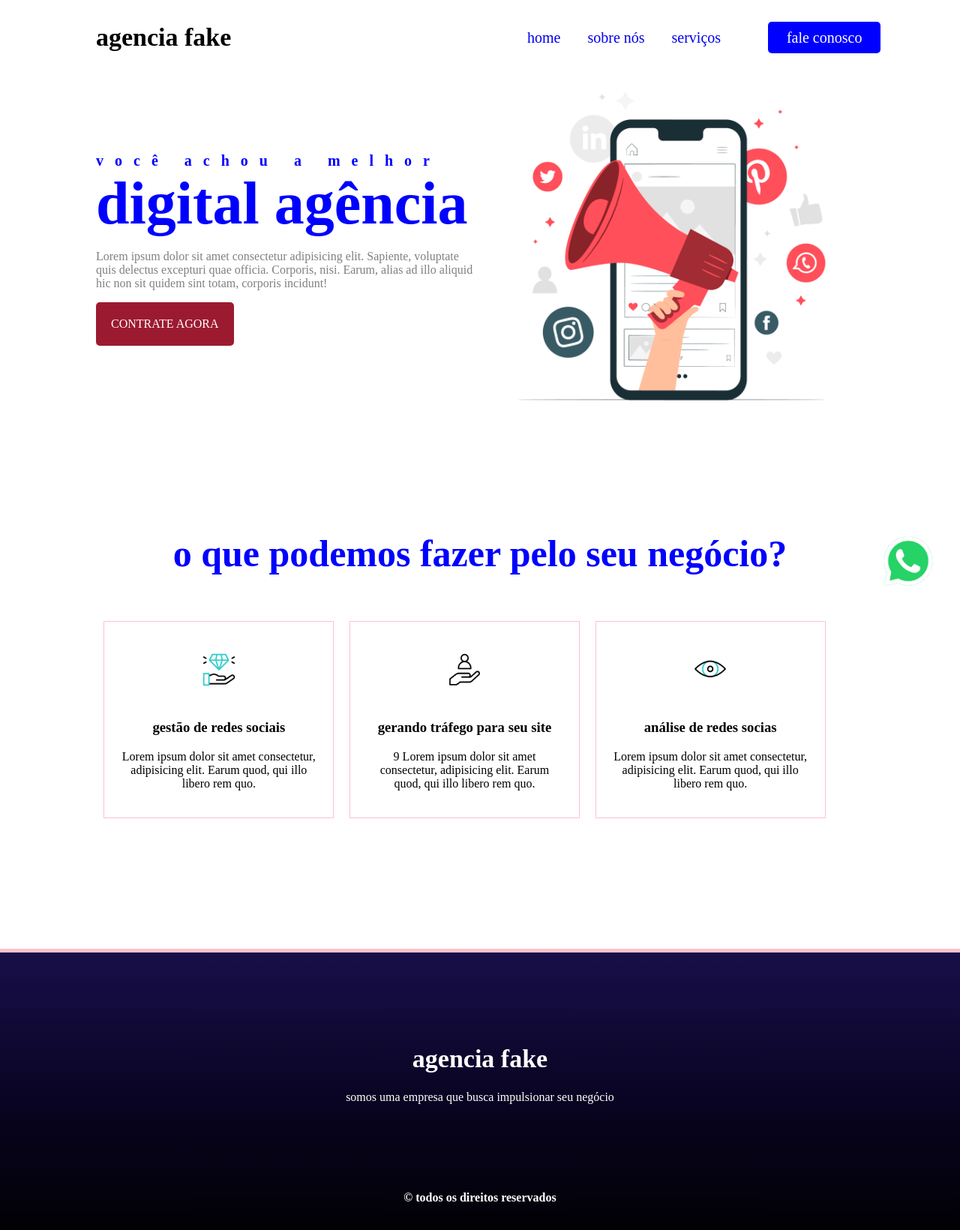
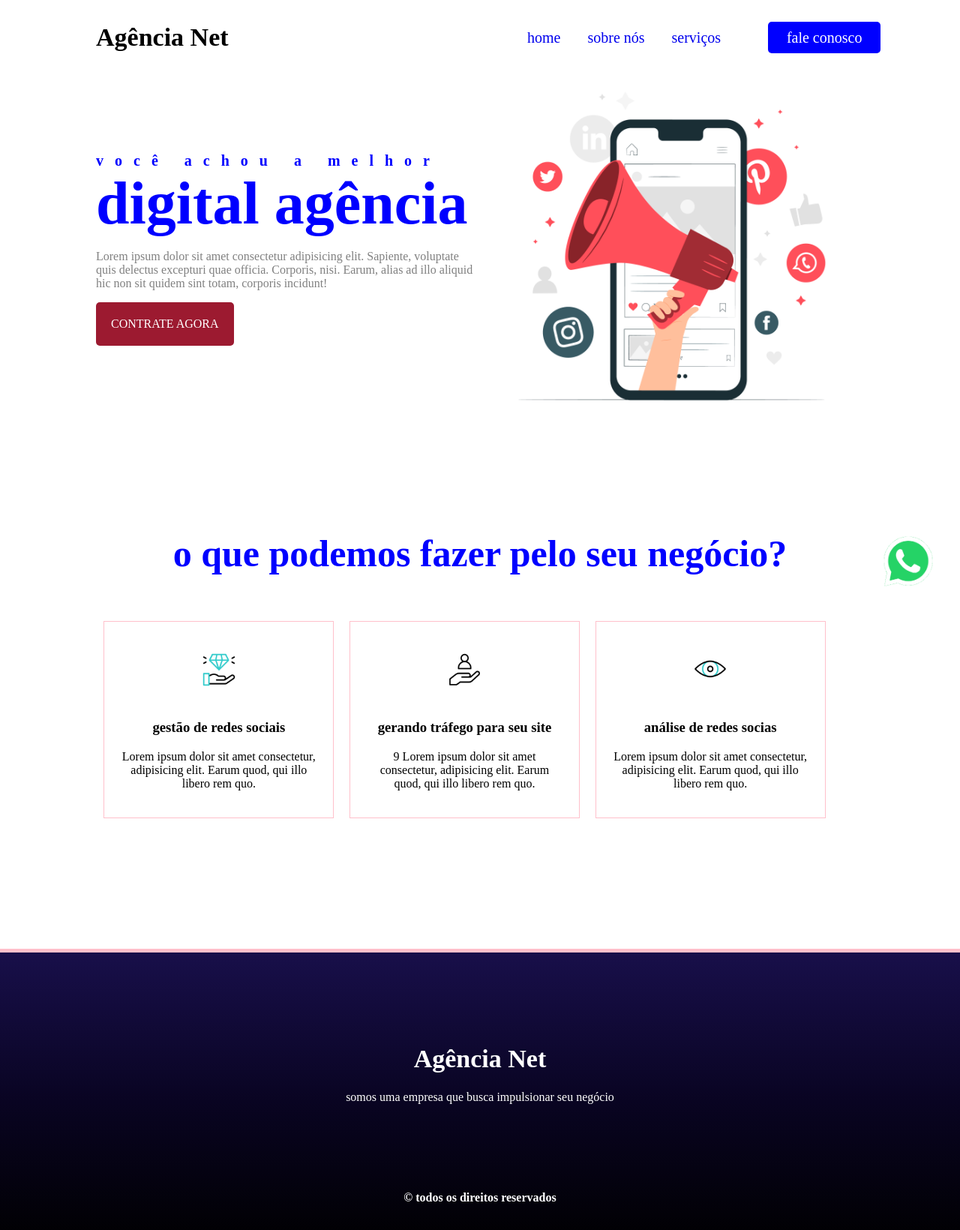
Before and after one commit to matheus-sousa1/agencia, a plain HTML site: page index.html in a window 1280 px wide. Shown: the whole page at 75% size. Drawn offline with Linux system fonts and the light colour scheme.

Commit message:
Update index.html

```diff
--- a/index.html
+++ b/index.html
@@ -13,12 +13,12 @@
       content="marketing digital, social media, gestão de tráfego"
     />
     <link rel="stylesheet" href="/style.css" />
-    <title>Document</title>
+    <title>Agência Net</title>
   </head>
   <body>
     <nav class="navbar">
       <div class="logo">
-        <h1>agencia fake</h1>
+        <h1>Agência Net</h1>
       </div>
       <div class="menu">
         <a href="#">home</a>
@@ -88,7 +88,7 @@
     </section>
     <footer>
       <div class="logo-rodape">
-        <h1 class="agencia">agencia fake</h1>
+        <h1 class="agencia">Agência Net</h1>
         <p style="color: white">
           somos uma empresa que busca impulsionar seu negócio
         </p>
```
